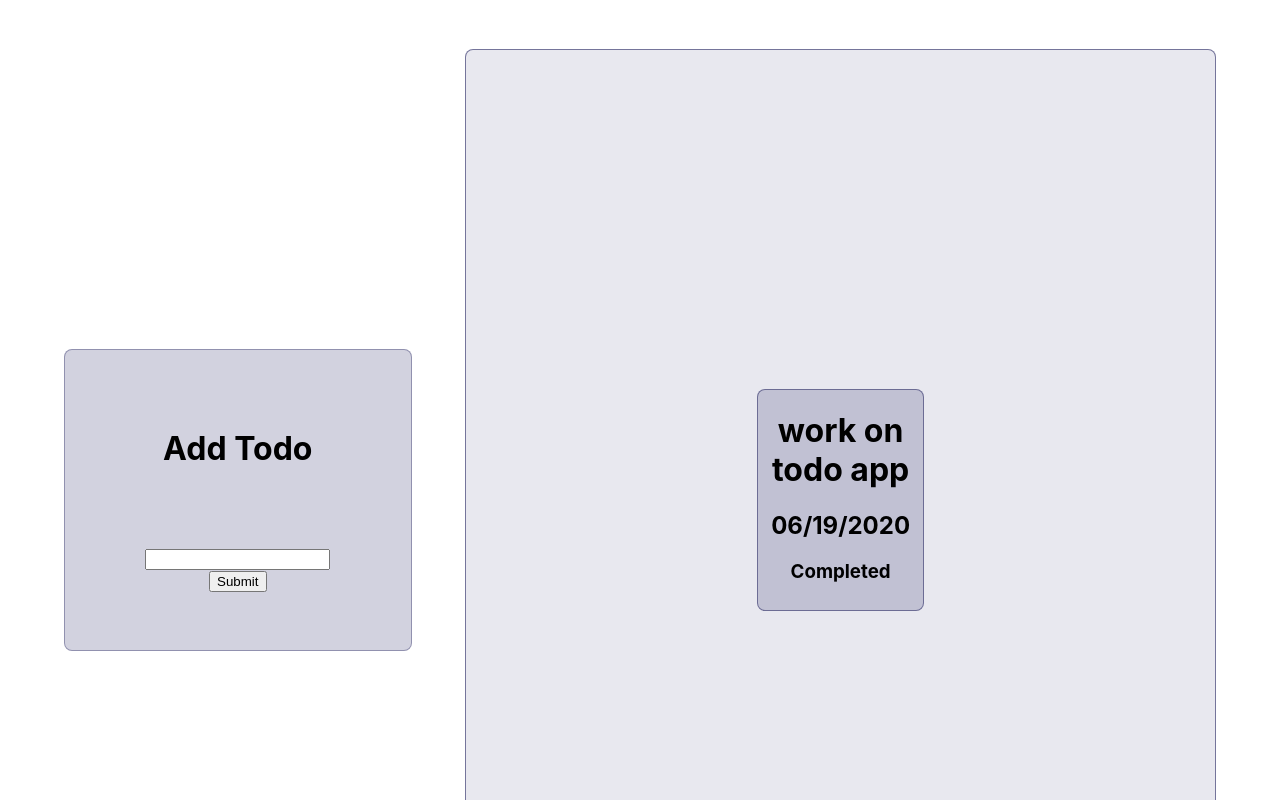
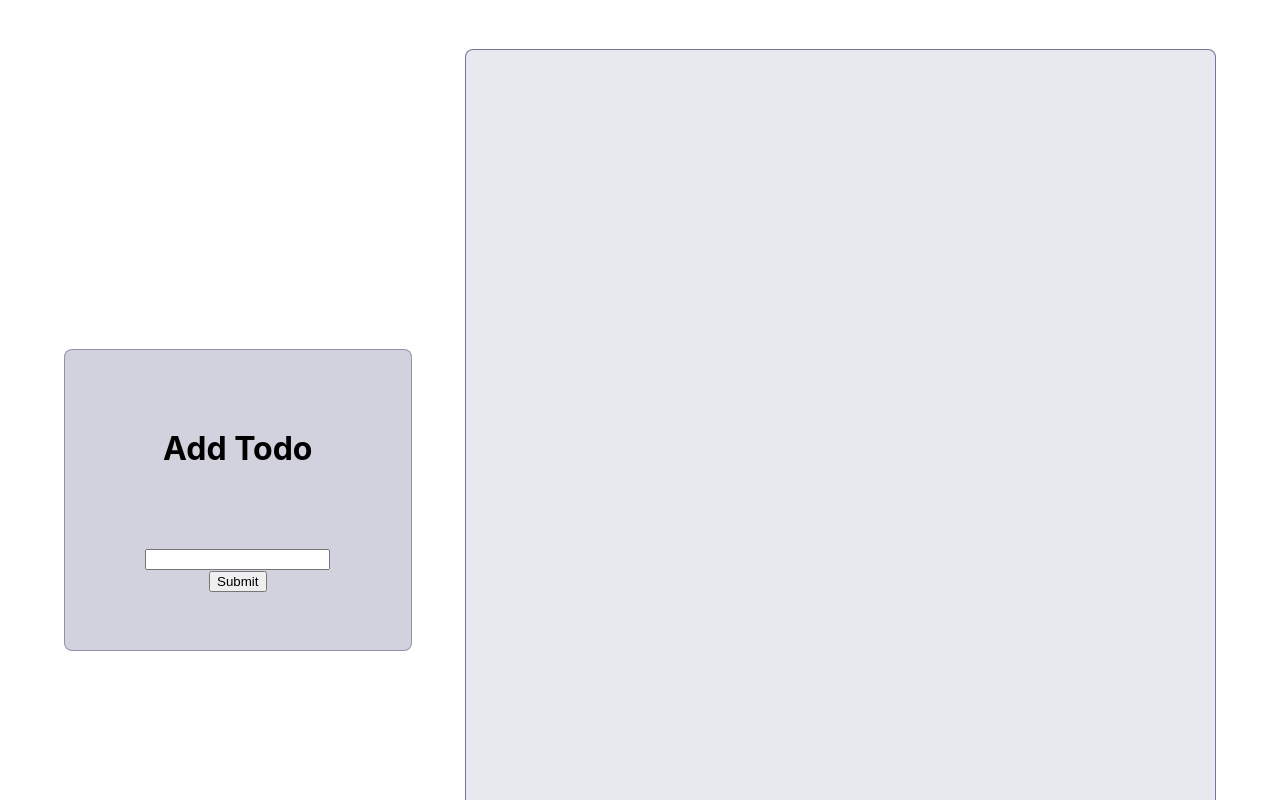
Before and after one commit to natekcroteau/todo-app-redux-practice, a React (Create React App) app: page / in a window 1280 px wide. Shown: the top 800 px of the page. Built offline with nearby package versions, Linux system fonts and the light colour scheme.

Commit message:
tied form submission and todoList update to redux for optimistic rendering of submission

```diff
--- a/src/Components/TodoCell.js
+++ b/src/Components/TodoCell.js
@@ -7,18 +7,9 @@ export default function TodoCell(props){
 
     return(
         <div className="todo-cell">
-            <h1>{name}</h1>
+            <h1>Todo: {name}</h1>
             <h2>{date}</h2>
-            <h3>Completed</h3>
-            {/* <ToggleButton
-                value="check"
-                selected={selected}
-                onChange={() => {
-                    setSelected(!selected);
-                }}
-                >
-                <CheckIcon />
-            </ToggleButton> */}
+            <button>Done?</button>
         </div>
     )
 }
--- a/src/Components/TodoForm.js
+++ b/src/Components/TodoForm.js
@@ -1,11 +1,30 @@
+import { useState } from 'react'
+import { useDispatch, useSelector } from 'react-redux'
+
+
+
 export default function TodoForm(){
+
+    const dispatch = useDispatch()
+    const todos = useSelector(state => state.todos)
+
+    const [todoName, setTodoName] = useState('')
+
+    function handleChange(event){
+        setTodoName(event.target.value)
+    }
+
+    function submitTodo(event){
+        event.preventDefault()
+        dispatch({type: "ADD_TODO", name: todoName})
+    }
 
     return(
         <div className="todo-form">
             <h1>Add Todo</h1>
-            <form className="todo-form-input">
+            <form className="todo-form-input" onSubmit={submitTodo}>
                 <label htmlFor="todo-name" />
-                <input id="todo-name" type="text" />
+                <input id="todo-name" type="text" onChange={handleChange} value={todoName} />
                 <input type="submit" />
             </form>
         </div>
--- a/src/Components/TodoList.js
+++ b/src/Components/TodoList.js
@@ -5,17 +5,16 @@ import TodoCell from './TodoCell'
 export default function TodoList(){
 
     const todos = useSelector(state => state.todos)
-    // const dispatch = useDispatch()
 
     const showTodos = () => {
         return todos.map((todo) => {
-            <TodoCell date={todo.date} name={todo.name} completed={todo.completed} />
+            return <TodoCell date={todo.date} name={todo.name} completed={todo.completed} />
         })
     }
+
     return(
         <div className="todo-list">
             {showTodos()}
-            <TodoCell date={"06/19/2020"} name={"work on todo app"}  />
         </div>
     )
 }
```
